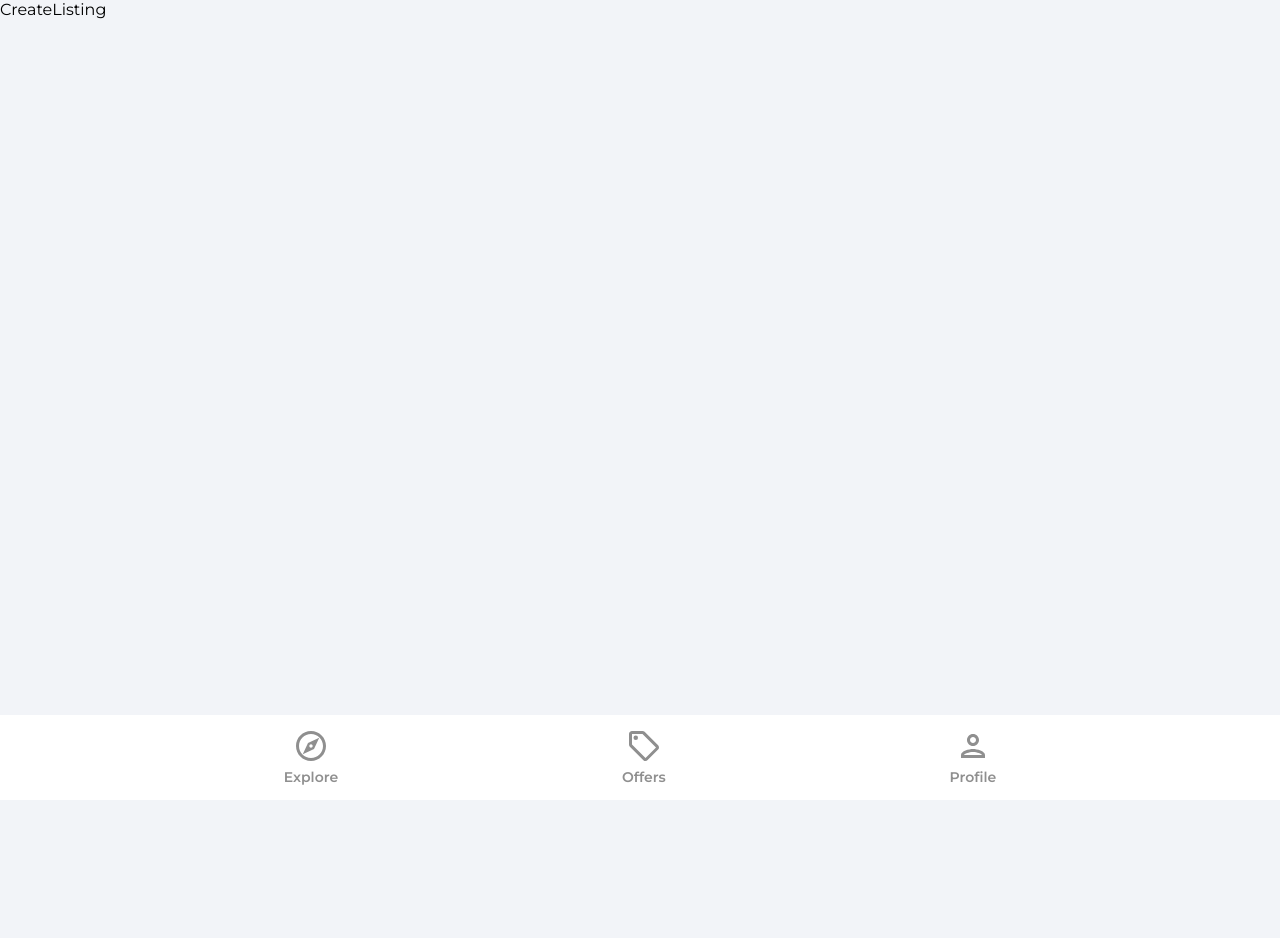
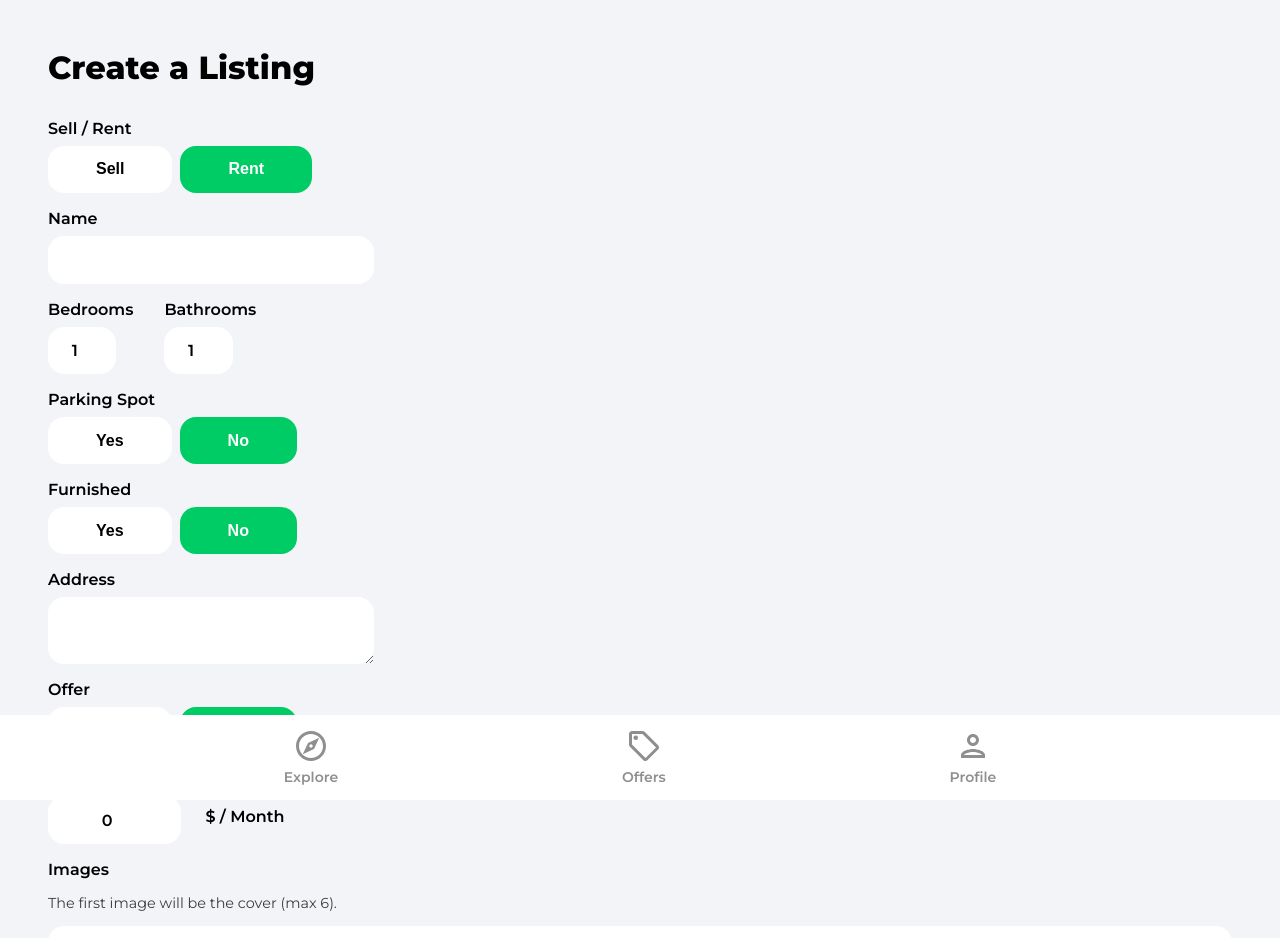
Before and after one commit to PhilippeMallari/house-marketplace, a React (Create React App) app: page /create-listing in a window 1280 px wide. Shown: the top 938 px of the page. Before the commit the page ends 800 px from the top, so only its background shows below. Built offline with nearby package versions, Linux system fonts and the light colour scheme; no server answers; sample sign-in values are in the browser's storage.

Commit message:
added form for creating listings

```diff
--- a/src/pages/CreateListing.jsx
+++ b/src/pages/CreateListing.jsx
@@ -23,6 +23,9 @@
     longitude: 0
   })
 
+  // Destructuring from form data
+  const {type, name, bedrooms, bathrooms, parking, furnished, address, offer, regularPrice, discountedPrice, images, latitude, longitude} = formData
+
   const auth = getAuth()
   const navigate = useNavigate()
   const isMounted = useRef(true)
@@ -44,12 +47,265 @@
     // eslint-disable-next-line react-hooks/exhaustive-deps
   }, [isMounted])
 
+  const onSubmit = e => {
+    e.preventDefault()
+    console.log(formData)
+  }
+
+  const onMutate = e => {
+    let boolean = null
+
+    if (e.target.value === 'true') {
+      boolean = true
+    }
+
+    if (e.target.value === 'false') {
+      boolean = false
+    }
+
+    // Files
+    if (e.target.value) {
+      setFormData((prevState) => ({
+        ...prevState,
+        images: e.target.files
+      }))
+    }
+
+    // Text/Booleans/Numbers
+    if (!e.target.files) {
+      setFormData((prevState) => ({
+        ...prevState,
+        [e.target.id]: boolean ?? e.target.value,
+      }))
+    }
+  }
+
   if(loading) {
     return <Spinner />
   }
 
   return (
-    <div>CreateListing</div>
+    <div className="profile">
+      <header>
+        <p className="pageHeader">
+          Create a Listing
+        </p>
+      </header>
+
+      <main>
+        <form onSubmit={onSubmit}>
+          <label className='formLabel'>Sell / Rent</label>
+          <div className="formButtons">
+            <button type="button" className={type === 'sale' ? 'formButtonActive' : 'formButton'} id="type" value="sale" onClick={onMutate}>
+              Sell
+            </button>
+            <button type="button" className={type === 'rent' ? 'formButtonActive' : 'formButton'} id="type" value="rent" onClick={onMutate}>
+              Rent
+            </button>
+          </div>
+
+          <label className='formLabel'>Name</label>
+          <input
+            className='formInputName'
+            type="text"
+            id='name'
+            value={name}
+            onChange={onMutate}
+            maxLength='32'
+            minLength='10'
+            required
+          />
+
+        <div className="formRooms flex">
+          <div>
+            <label className='formLabel'>Bedrooms</label>
+            <input
+              className='formInputSmall'
+              type="number"
+              id='bedrooms'
+              value={bedrooms}
+              onChange={onMutate}
+              min='1'
+              max='50'
+              required
+            />
+          </div>
+          <div>
+            <label className="formLabel">Bathrooms</label>
+              <input
+                className='formInputSmall'
+                type="number"
+                id='bathrooms'
+                value={bathrooms}
+                onChange={onMutate}
+                min='1'
+                max='50'
+                required
+              />
+          </div>
+        </div>
+
+        <label className="formLabel">Parking Spot</label>
+        <div className="formButtons">
+          <button
+            className={parking ? 'formButtonActive' : 'formButton'}
+            type='button'
+            id='parking'
+            value={true}
+            onClick={onMutate}
+            min='1'
+            max='50'
+          >
+            Yes
+          </button>
+          <button
+            className={
+              !parking && parking !== null ? 'formButtonActive' : 'formButton'
+            }
+            type='button'
+            id='parking'
+            value={false}
+            onClick={onMutate}
+          >
+            No
+          </button>
+        </div>
+
+        <label className='formLabel'>Furnished</label>
+        <div className="formButtons">
+          <button
+            className={furnished ? 'formButtonActive' : 'formButton'}
+            type='button'
+            id='furnished'
+            value={true}
+            onClick={onMutate}
+          >
+            Yes
+          </button>
+          <button
+            className={
+              !furnished && furnished !== null ? 'formButtonActive' : 'formButton'
+            }
+            type='button'
+            id='furnished'
+            value={false}
+            onClick={onMutate}
+          >
+            No
+          </button>
+        </div>
+
+        <label className="formLabel">Address</label>
+        <textarea
+          className='formInputAddress'
+          type="text"
+          id='address'
+          value={address}
+          onChange={onMutate}
+          required
+        />
+
+        {!geolocationEnabled && (
+          <div className="formLatLng flex">
+            <div>
+              <label className="formLabel">Latitude</label>
+              <input
+                className='formInputSmall'
+                type="number"
+                id='latitude'
+                value={latitude}
+                onChange={onMutate}
+                required
+              />
+            </div>
+            <div>
+              <label className='formLabel'>Longitude</label>
+              <input
+                className="formInputSmall"
+                type='number'
+                id='longitude'
+                value={longitude}
+                onChange={onMutate}
+                required
+                />
+            </div>
+          </div>
+        )}
+
+        <label className='formLabel'>Offer</label>
+        <div className="formButtons">
+          <button
+            className={offer ? 'formButtonActive' : 'formButton'}
+            type='button'
+            id='offer'
+            value={true}
+            onClick={onMutate}
+          >
+            Yes
+          </button>
+          <button
+            className={
+              !offer && offer !== null ? 'formButtonActive' : 'formButton'
+            }
+            type='button'
+            id='offer'
+            value={false}
+            onClick={onMutate}
+          >
+            No
+          </button>
+        </div>
+
+        <label className="formLabel">Regular Price</label>
+          <div className="formPriceDiv">
+            <input
+              type="number"
+              className="formInputSmall"
+              id='regularPrice'
+              value={regularPrice}
+              onChange={onMutate}
+              min='50'
+              max='750000000'
+              required
+            />
+            {type === 'rent' && (
+              <p className="formPriceText">$ / Month</p>
+            )}
+          </div>
+
+          {offer && (
+            <>
+              <label className="formLabel">Discounted Price</label>
+              <input
+                type="text"
+                className="formInputSmall"
+                id='discountedPrice'
+                value={discountedPrice}
+                onChange={onMutate}
+                min='50'
+                max='750000000'
+                required={offer}
+              />
+            </>
+          )}
+
+          <label className="formLabel">Images</label>
+          <p className="imagesInfo">The first image will be the cover (max 6).</p>
+          <input
+            type="file"
+            className='formInputFile'
+            id='images'
+            onChange={onMutate}
+            max='6'
+            accept='.jpg,.png,.jpeg'
+            multiple
+            required
+          />
+
+            <button type='submit' className="primaryButton createListingButton">Create Listing</button>
+          </form>
+      </main>
+    </div>
   )
 }
 
```
